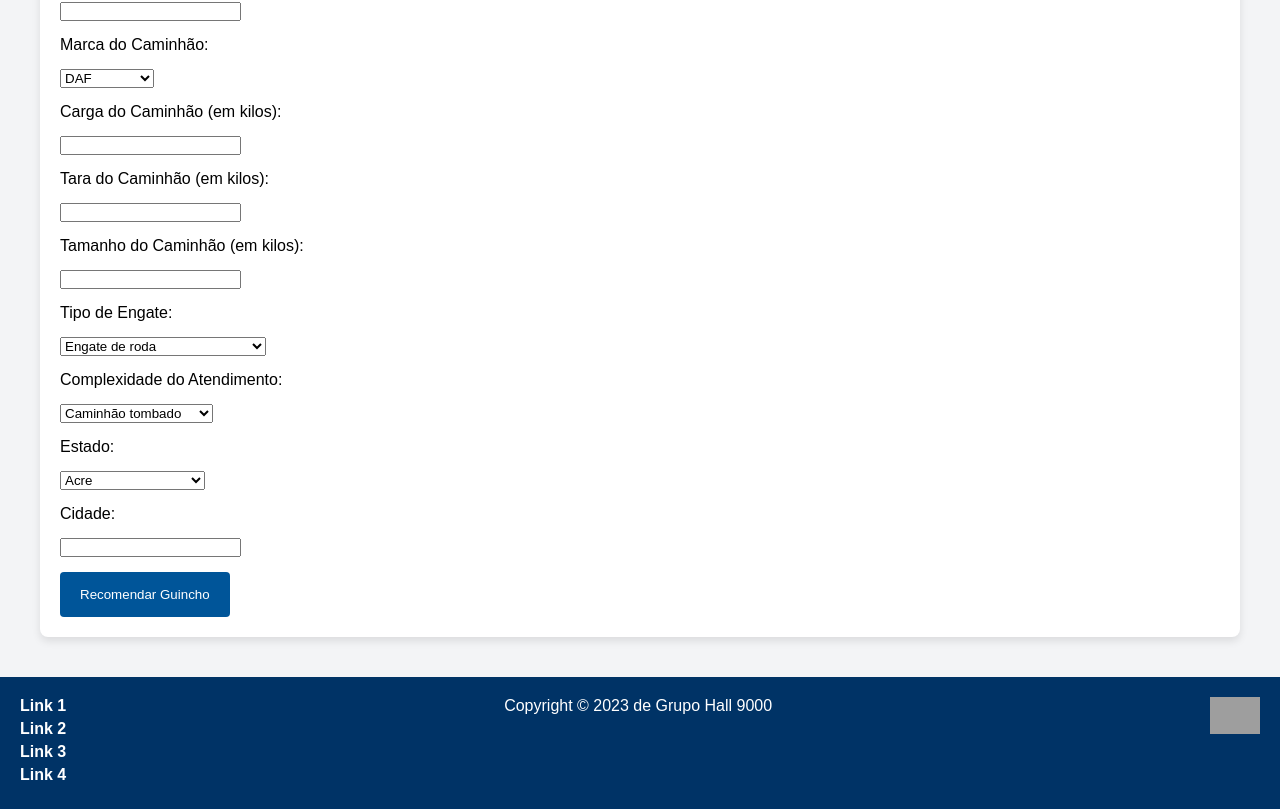
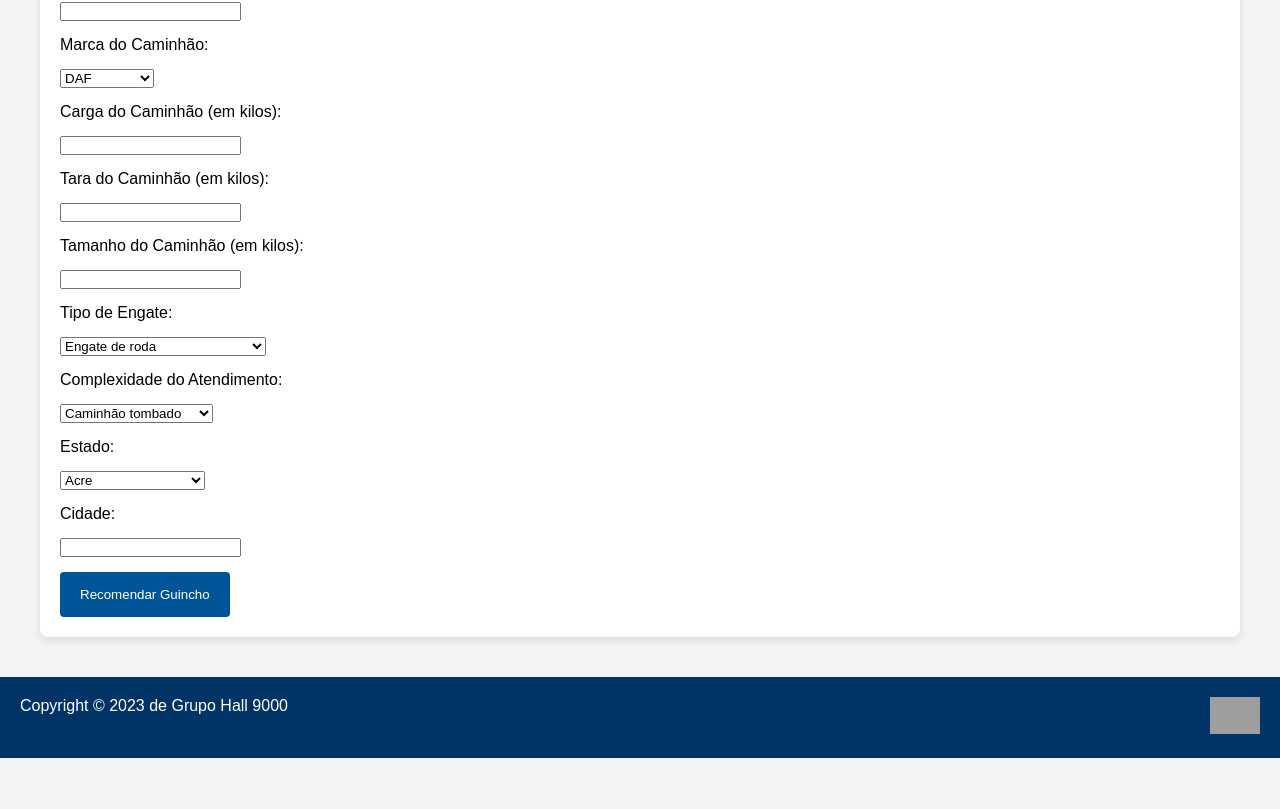
Before and after one commit to Hal9000-Porto/web_sprint3, a React (Vite) app: page / in a window 1280 px wide. Shown: the part 438-1247 px from the top of the page. After the commit the page ends 1196 px from the top, so only its background shows below. Built offline with nearby package versions, Linux system fonts and the light colour scheme; grey boxes are pictures that could not be loaded.

Commit message:
remove links do rodape

```diff
--- a/src/components/Rodape.jsx
+++ b/src/components/Rodape.jsx
@@ -4,20 +4,6 @@ export default function Rodape() {
     return (
         <footer>
             <div class="footer-content">
-        <div class="footer-links">
-            <div class="footer-links-title">
-                <a href="/">Link 1</a>
-            </div>
-            <div class="footer-links-title">
-                <a href="/">Link 2</a>
-            </div>
-            <div class="footer-links-title">
-                <a href="/">Link 3</a>
-            </div>
-            <div class="footer-links-title">
-                <a href="/">Link 4</a>
-            </div>
-        </div>
                 <div class="footer-center">
                     <p>Copyright © 2023 de Grupo Hall 9000</p>
                 </div>
```
Lines whose indentation alone changed are shown as unchanged.
